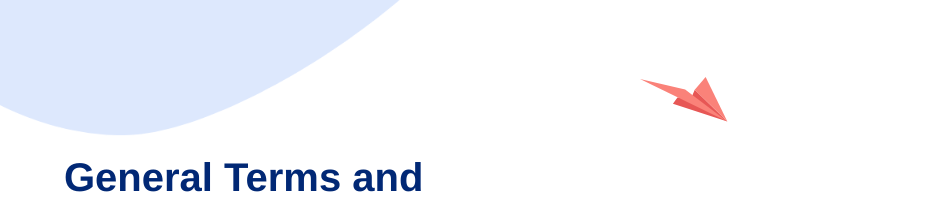
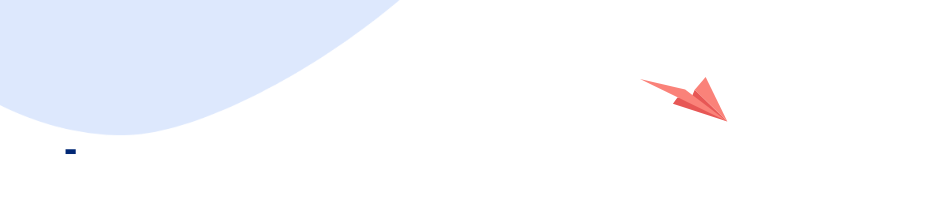
Before and after one commit to ChristopheCode/casualenglish, a plain HTML site: page condition.html in a window 1280 px wide. Shown: the top 206 px of the page, 0-948 px from the left. Drawn offline with Linux system fonts and the light colour scheme.

Commit message:
Refactor HTML structure and styling

```diff
--- a/condition.html
+++ b/condition.html
@@ -199,6 +199,7 @@
     <div class="content">
       <div class="left">
         <br><br>
+      <h1>-</h1><br>
       <h1>General Terms and Conditions of Sale (GTCS)</h1>
         <p>
           <br></br>
```
